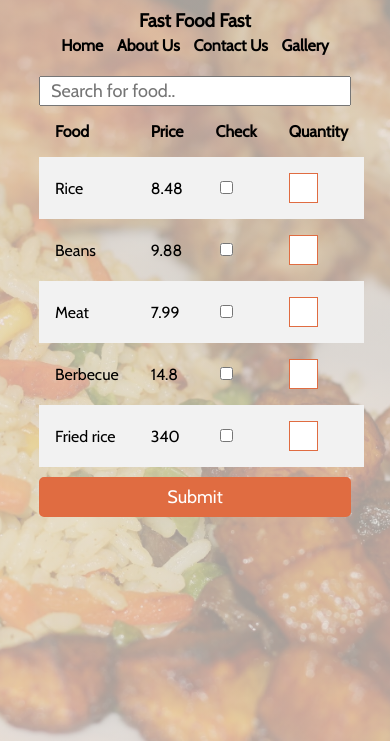
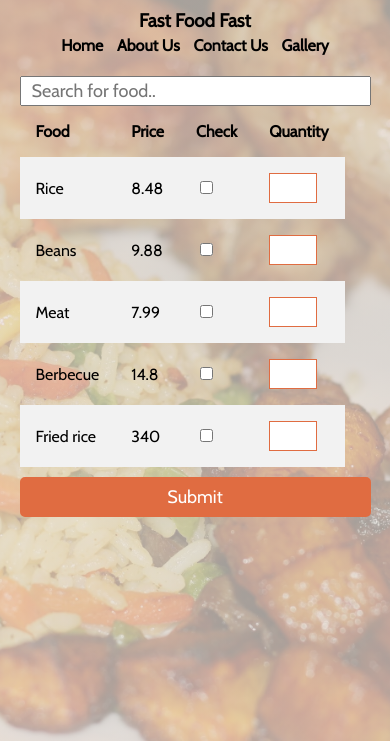
Before and after one commit to Danielshow/Fast-Food, a plain HTML site: page order-list.html in a window 390 px wide. Shown: the part 103-844 px from the top of the page. Drawn offline with nearby package versions, Linux system fonts and the light colour scheme.

Commit message:
Orderlist responsiveness on Mobile

```diff
--- a/css/style3.css
+++ b/css/style3.css
@@ -29,7 +29,7 @@ input[type="text"]:focus{
   background-color: #ddd;
 }
 #myTable input[type="text"]{
-  width: 50%;
+  width: 80%;
   border: 1px solid rgb(224, 108, 65)
 }
 
@@ -37,3 +37,13 @@ input[type="text"]:focus{
   width: 100%;
   margin-top: 10px;
 }
+
+@media screen and (max-width: 600px) {
+  .orderform{
+    width: 90%;
+  }
+
+  table{
+    width: 90%;
+  }
+}
```
